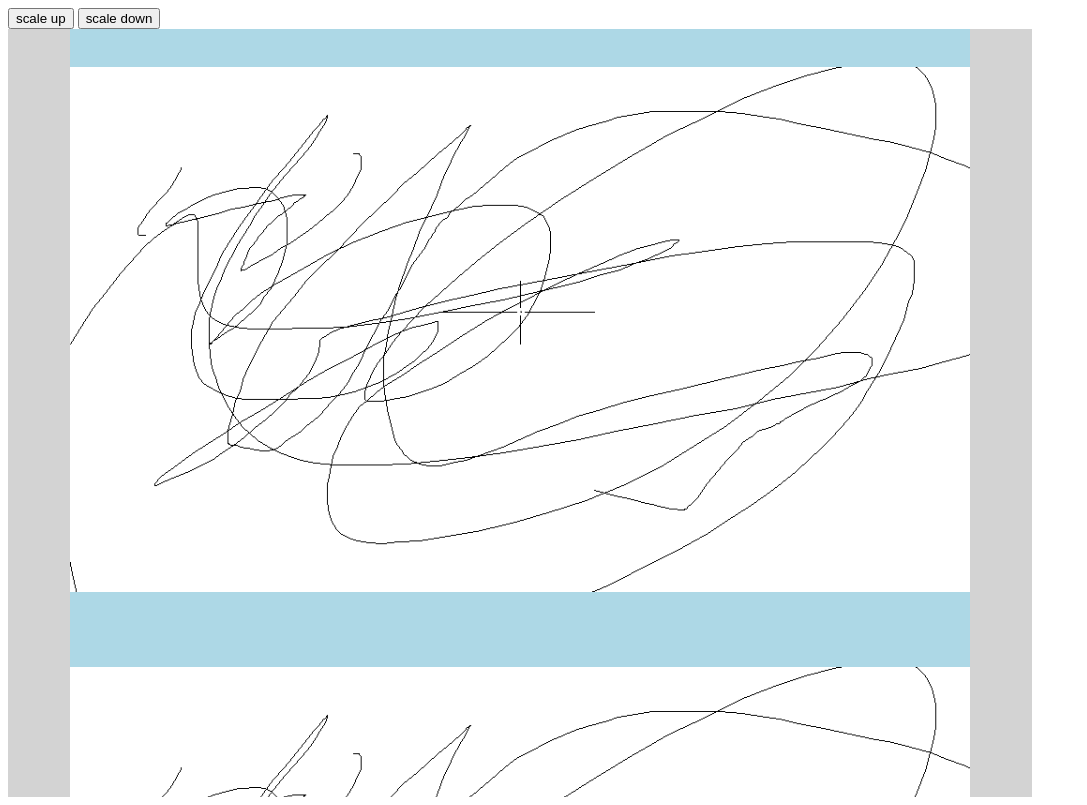
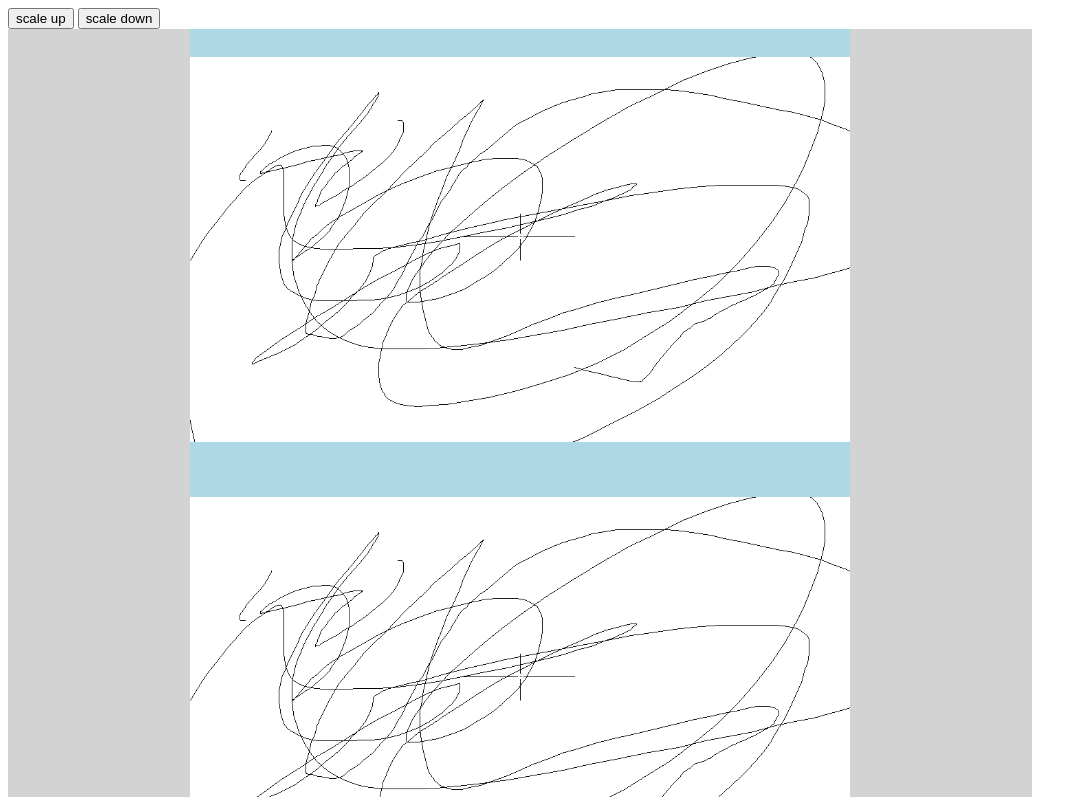
Before and after one commit to tlyau62/layout-scale-center, a website: page without-transform copy.html in a window 1280 px wide. Both pictures are taken after a click on the button "scale up". Shown: the whole page, without its empty margins (0-1087 px from the left). Drawn offline with nearby package versions, Linux system fonts and the light colour scheme.

Commit message:
Add scale

```diff
--- a/without-transform copy.html
+++ b/without-transform copy.html
@@ -52,35 +52,35 @@
       const $scaleDown = $("#scaleDown");
       const $container = $(".container");
       const $page = $(".page");
+      let scaleLevel = 1;
       let width = 600;
       let height = 400;
-      let scaleLevel = 1;
+
+      const geomUtils = (function () {
+        const scale = (length, scaleLevel) => length * scaleLevel;
+
+        return {
+          scale,
+        };
+      })();
+
+      const domUtils = (function () {
+        const scale = ($el, baseWidth, baseHeight, scaleLevel) => {
+          $page.css({
+            width: geomUtils.scale(baseWidth, scaleLevel),
+            height: geomUtils.scale(baseHeight, scaleLevel),
+          });
+        };
+
+        return {
+          scale,
+        };
+      })();
 
       $scaleUp.click(() => {
-        scaleLevel += 0.5;
+        scaleLevel += 0.1;
 
-        const centerScroll =
-          Math.max(0, $page.width() - $container.width());
-        const offset = $container.scrollLeft()         ;
-
-        $page.css({
-          width: width * scaleLevel,
-          height: height * scaleLevel,
-        });
-
-        const newCenterScroll =
-          Math.max(0, $page.width() - $container.width());
-
-
-          if (!centerScroll) {
-            console.log(1);
-            $container.scrollLeft(newCenterScroll * 0.5);
-          } else {
-            console.log(2);
-          const r = newCenterScroll / centerScroll;
-          $container.scrollLeft(newCenterScroll * 0.5- (0.5 * newCenterScroll - offset * r));
-        }
-
+        domUtils.scale($page, width, height, scaleLevel);
       });
     </script>
   </body>
```
